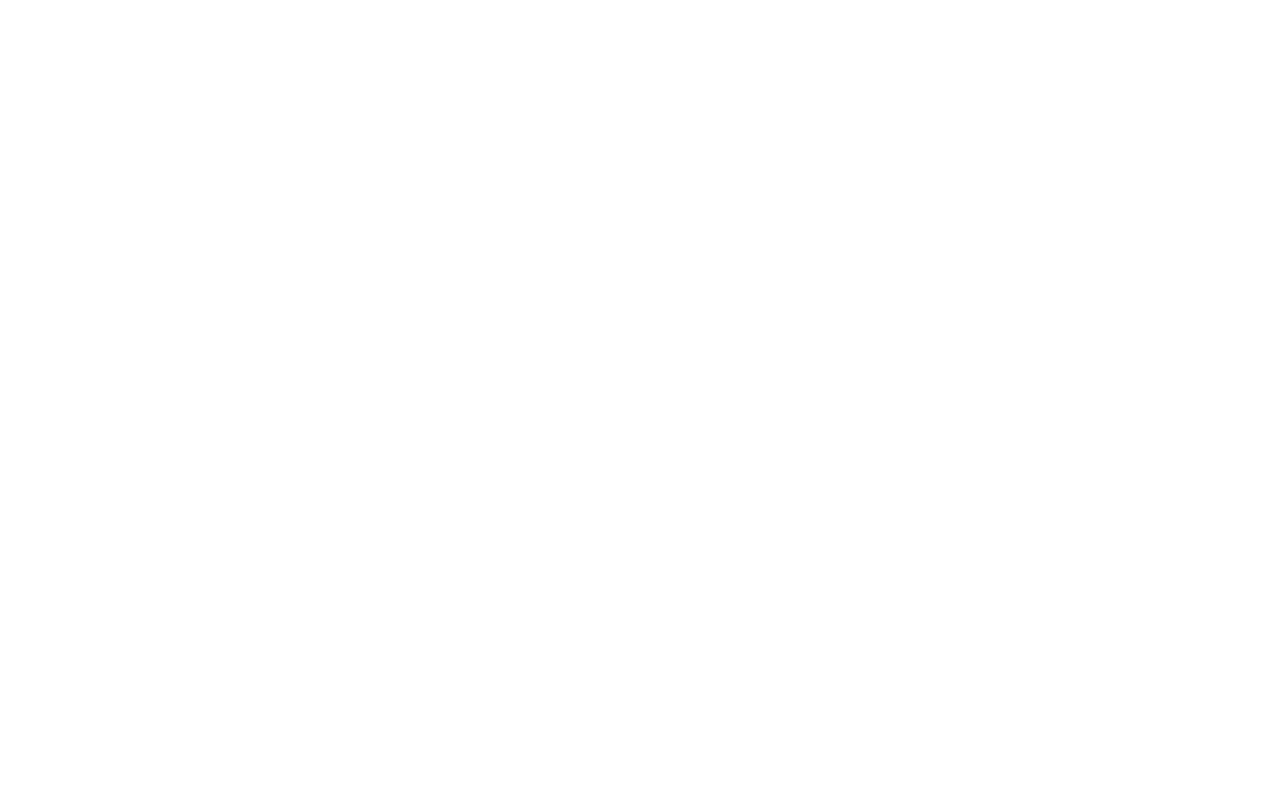
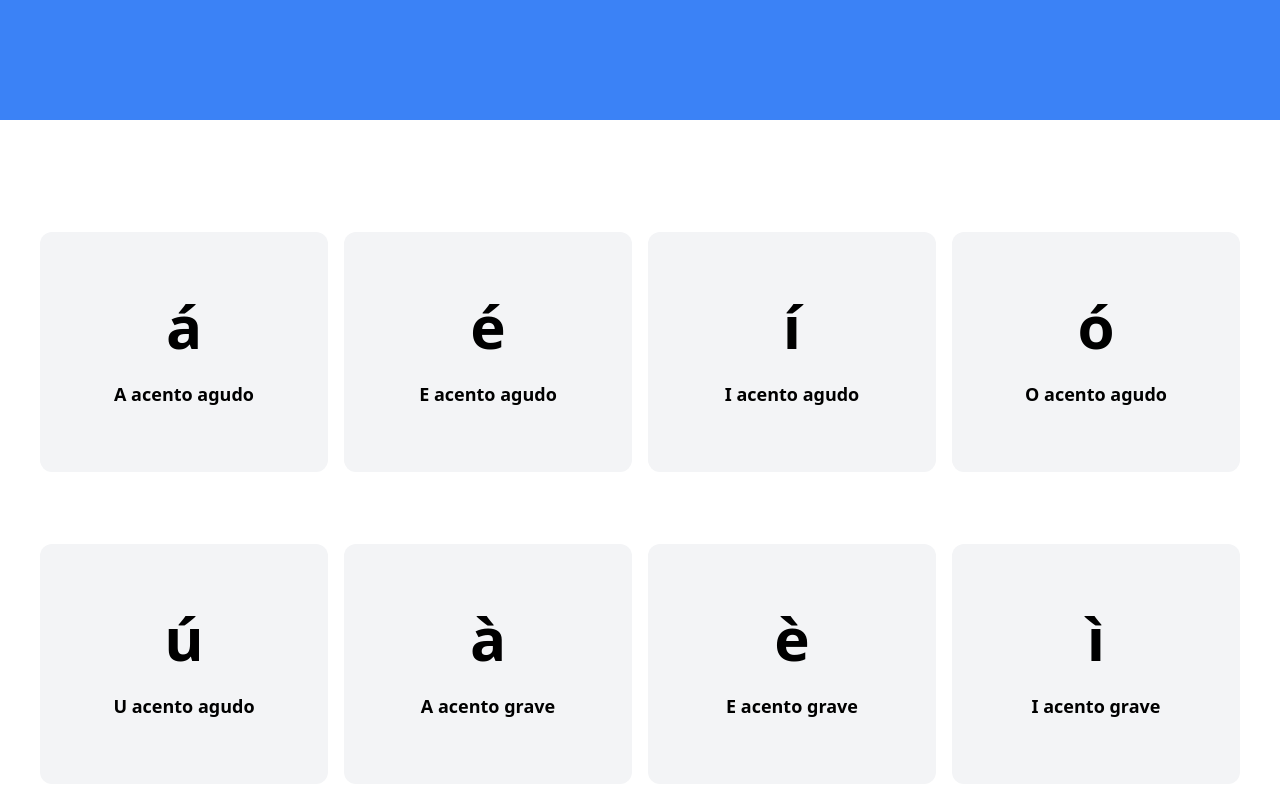
Before and after one commit to TheRoro/UpSpell, a Nuxt app: page /pt in a window 1280 px wide. Before the commit this address had no page. Shown: the part 300-1100 px from the top of the page. Before the commit the page ends 800 px from the top, so only its background shows below. Built offline with nearby package versions, Linux system fonts and the light colour scheme.

Commit message:
✨Add Portuguese

```diff
--- a/components/Home.vue
+++ b/components/Home.vue
@@ -15,8 +15,8 @@
     return {
       languages: [
         { name: 'Français', imageUrl: 'https://upload.wikimedia.org/wikipedia/commons/thumb/6/62/Flag_of_France.png/1200px-Flag_of_France.png', route: 'fr' },
-        { name: 'Español', imageUrl: 'https://upload.wikimedia.org/wikipedia/commons/thumb/8/89/Bandera_de_Espa%C3%B1a.svg/1200px-Bandera_de_Espa%C3%B1a.png', route: 'es' }
-        // { name: 'Português', imageUrl: 'https://upload.wikimedia.org/wikipedia/commons/5/5c/Flag_of_Portugal.svg', route: 'pt' },
+        { name: 'Español', imageUrl: 'https://upload.wikimedia.org/wikipedia/commons/thumb/8/89/Bandera_de_Espa%C3%B1a.svg/1200px-Bandera_de_Espa%C3%B1a.png', route: 'es' },
+        { name: 'Português', imageUrl: 'https://upload.wikimedia.org/wikipedia/commons/5/5c/Flag_of_Portugal.svg', route: 'pt' }
         // { name: 'Deutsch', imageUrl: 'https://upload.wikimedia.org/wikipedia/en/thumb/b/ba/Flag_of_Germany.svg/1000px-Flag_of_Germany.svg.png', route: 'de' }
       ]
     }
--- /dev/null
+++ b/pages/pt/index.vue
@@ -0,0 +1,78 @@
+<template>
+  <LanguageDetails :chars="chars" original-name="Português" name="Portuguese" />
+</template>
+
+<script>
+export default {
+  data () {
+    return {
+      chars: [
+        {
+          letter: 'á',
+          name: 'A acento agudo'
+        },
+        {
+          letter: 'é',
+          name: 'E acento agudo'
+        },
+        {
+          letter: 'í',
+          name: 'I acento agudo'
+        },
+        {
+          letter: 'ó',
+          name: 'O acento agudo'
+        },
+        {
+          letter: 'ú',
+          name: 'U acento agudo'
+        },
+        {
+          letter: 'à',
+          name: 'A acento grave'
+        },
+        {
+          letter: 'è',
+          name: 'E acento grave'
+        },
+        {
+          letter: 'ì',
+          name: 'I acento grave'
+        },
+        {
+          letter: 'ò',
+          name: 'O acento grave'
+        },
+        {
+          letter: 'ù',
+          name: 'U acento grave'
+        },
+        {
+          letter: 'ã',
+          name: 'A til'
+        },
+        {
+          letter: 'õ',
+          name: 'O til'
+        },
+        {
+          letter: 'â',
+          name: 'A acento circunflexo'
+        },
+        {
+          letter: 'ê',
+          name: 'E acento circunflexo'
+        },
+        {
+          letter: 'ô',
+          name: 'O acento circunflexo'
+        },
+        {
+          letter: 'ç',
+          name: 'Cedilha'
+        }
+      ]
+    }
+  }
+}
+</script>
```
